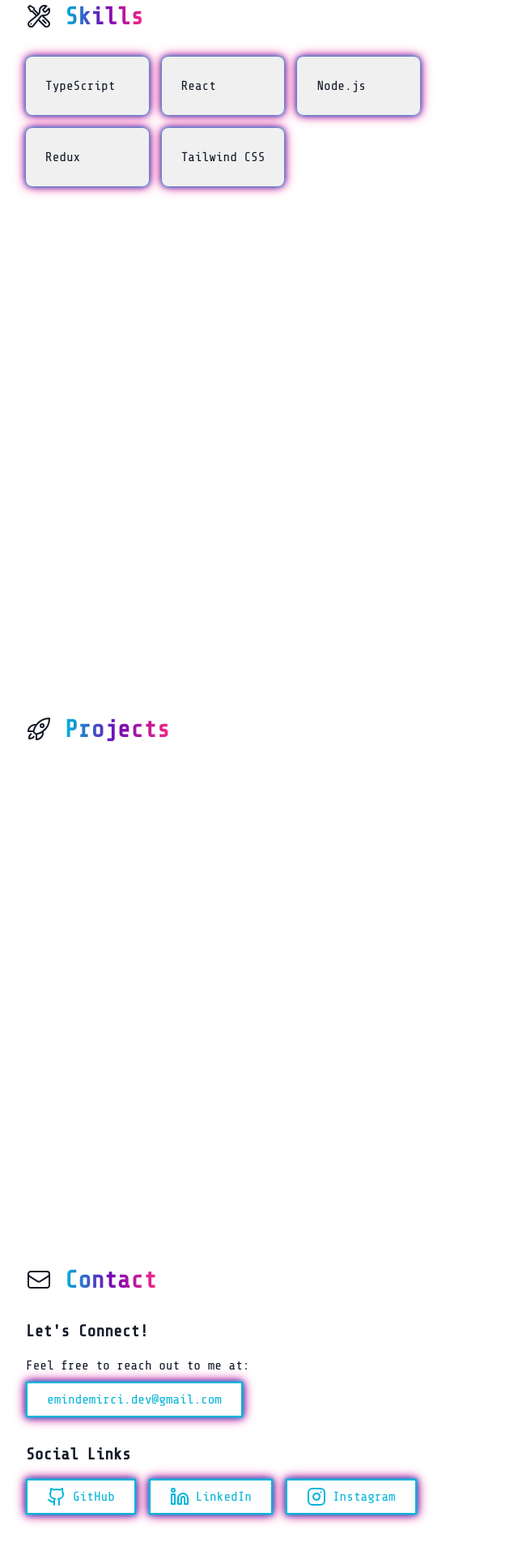
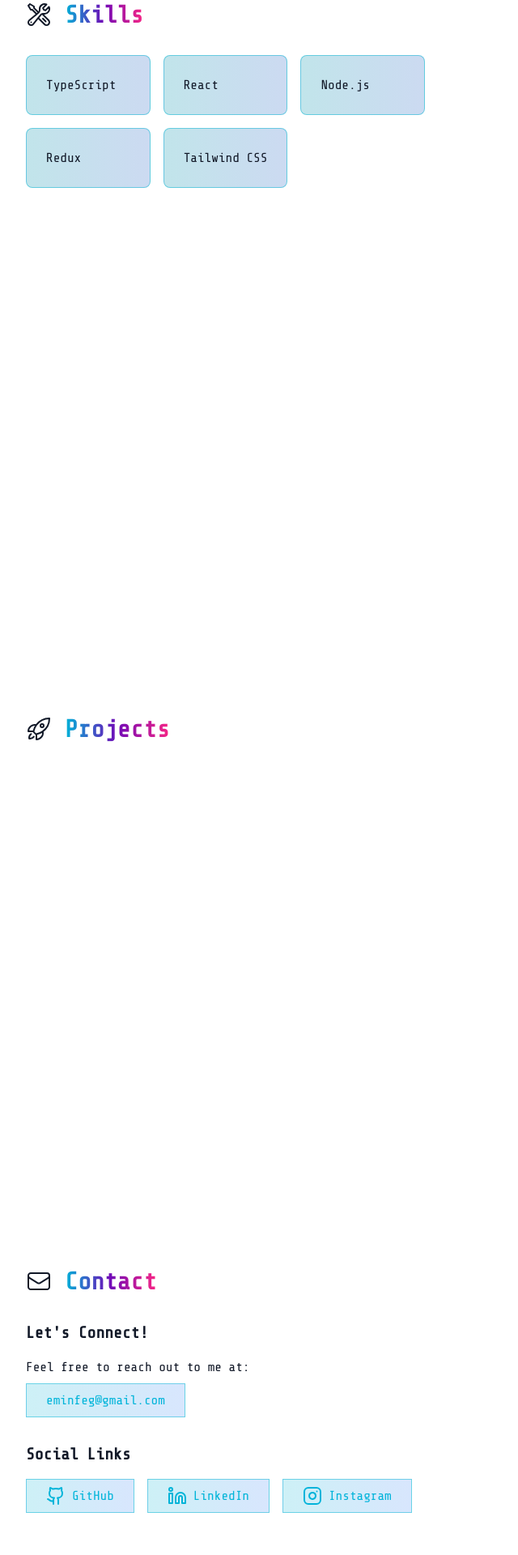
Before and after one commit to Ztaclie/emin-portfolio, a React (Vite) app: page / in a window 1280 px wide. Shown: the part 1180-3100 px from the top of the page at 81% size, without its empty margins (0-640 px from the left). Built offline with nearby package versions, Linux system fonts and the light colour scheme.

Commit message:
fixed card and button effects

```diff
--- a/src/components/sections/ContactSection.tsx
+++ b/src/components/sections/ContactSection.tsx
@@ -17,7 +17,7 @@ const ContactSection: FC = () => {
           linkedin: "https://www.linkedin.com/in/mehmet-emin-demirci-ztac/",
           instagram: "https://instagram.com/cyber_ztac",
         },
-        email: "emindemirci.dev@gmail.com",
+        email: "eminfeg@gmail.com",
       });
     }
   }, [inView]);
@@ -58,7 +58,7 @@ const ContactSection: FC = () => {
             <p className="mb-2">Feel free to reach out to me at:</p>
             <a
               href={`mailto:${info.email}`}
-              className="cyber-button inline-block"
+              className="cyber-button inline-block bg-gradient-to-r from-cyan-500/20 to-blue-500/20 hover:from-cyan-500/30 hover:to-blue-500/30 border border-cyan-500/50 transition-transform hover:scale-110"
             >
               {info.email}
             </a>
@@ -73,7 +73,7 @@ const ContactSection: FC = () => {
                   href={link.url}
                   target="_blank"
                   rel="noopener noreferrer"
-                  className="cyber-button flex items-center gap-2"
+                  className="cyber-button flex items-center gap-2 bg-gradient-to-r from-cyan-500/20 to-blue-500/20 hover:from-cyan-500/30 hover:to-blue-500/30 border border-cyan-500/50 transition-transform hover:scale-110"
                   style={{ animationDelay: `${index * 100}ms` }}
                 >
                   {link.icon}
--- a/src/components/sections/ProjectsSection.tsx
+++ b/src/components/sections/ProjectsSection.tsx
@@ -48,7 +48,7 @@ const ProjectsSection: FC = () => {
           {info.projects?.map((project, index) => (
             <div
               key={project.name}
-              className="cyber-card animate-slideUp"
+              className="cyber-card animate-slideUp bg-gradient-to-r from-cyan-500/20 to-blue-500/20 hover:from-cyan-500/30 hover:to-blue-500/30 border border-cyan-500/50 transition-transform hover:scale-110"
               style={{ animationDelay: `${index * 100}ms` }}
             >
               <h3 className="text-xl font-bold mb-2">{project.name}</h3>
--- a/src/components/sections/SkillsSection.tsx
+++ b/src/components/sections/SkillsSection.tsx
@@ -51,7 +51,7 @@ const SkillsSection: FC = () => {
             (skill, index) => (
               <div
                 key={skill}
-                className="cyber-card animate-slideUp"
+                className="cyber-card animate-slideUp bg-gradient-to-r from-cyan-500/20 to-blue-500/20 hover:from-cyan-500/30 hover:to-blue-500/30 border border-cyan-500/50 transition-transform hover:scale-110"
                 style={{ animationDelay: `${index * 100}ms` }}
               >
                 {skill}
--- a/src/index.css
+++ b/src/index.css
@@ -62,12 +62,6 @@
     @apply border-cyber-light-neon text-cyber-light-neon
            hover:bg-cyber-light-neon hover:text-cyber-light-bg;
 
-    /* Reduced shadow intensity */
-    @apply dark:shadow-[0_0_5px_theme(colors.cyber-dark.neon/60),0_0_10px_theme(colors.cyber-dark.purple/40),0_0_15px_theme(colors.cyber-dark.pink/30)]
-           dark:hover:shadow-[0_0_10px_theme(colors.cyber-dark.neon/70),0_0_15px_theme(colors.cyber-dark.purple/50),0_0_20px_theme(colors.cyber-dark.pink/40)]
-           shadow-[0_0_5px_theme(colors.cyber-light.neon/60),0_0_10px_theme(colors.cyber-light.purple/40),0_0_15px_theme(colors.cyber-light.pink/30)]
-           hover:shadow-[0_0_10px_theme(colors.cyber-light.neon/70),0_0_15px_theme(colors.cyber-light.purple/50),0_0_20px_theme(colors.cyber-light.pink/40)];
-
     animation: neonPulse 2s ease-in-out infinite;
   }
 
@@ -79,12 +73,6 @@
     /* Light mode */
     @apply bg-cyber-light-darker border-cyber-light-neon/30
            text-gray-900;
-
-    /* Reduced shadow intensity */
-    @apply dark:shadow-[0_0_5px_theme(colors.cyber-dark.neon/10),0_0_10px_theme(colors.cyber-dark.purple/10),0_0_15px_theme(colors.cyber-dark.pink/10)]
-           dark:hover:shadow-[0_0_10px_theme(colors.cyber-dark.neon/20),0_0_15px_theme(colors.cyber-dark.purple/15),0_0_20px_theme(colors.cyber-dark.pink/15)]
-           shadow-[0_0_5px_theme(colors.cyber-light.neon/10),0_0_10px_theme(colors.cyber-light.purple/10),0_0_15px_theme(colors.cyber-light.pink/10)]
-           hover:shadow-[0_0_10px_theme(colors.cyber-light.neon/20),0_0_15px_theme(colors.cyber-light.purple/15),0_0_20px_theme(colors.cyber-light.pink/15)];
   }
 
   .cyber-gradient-text {
```
